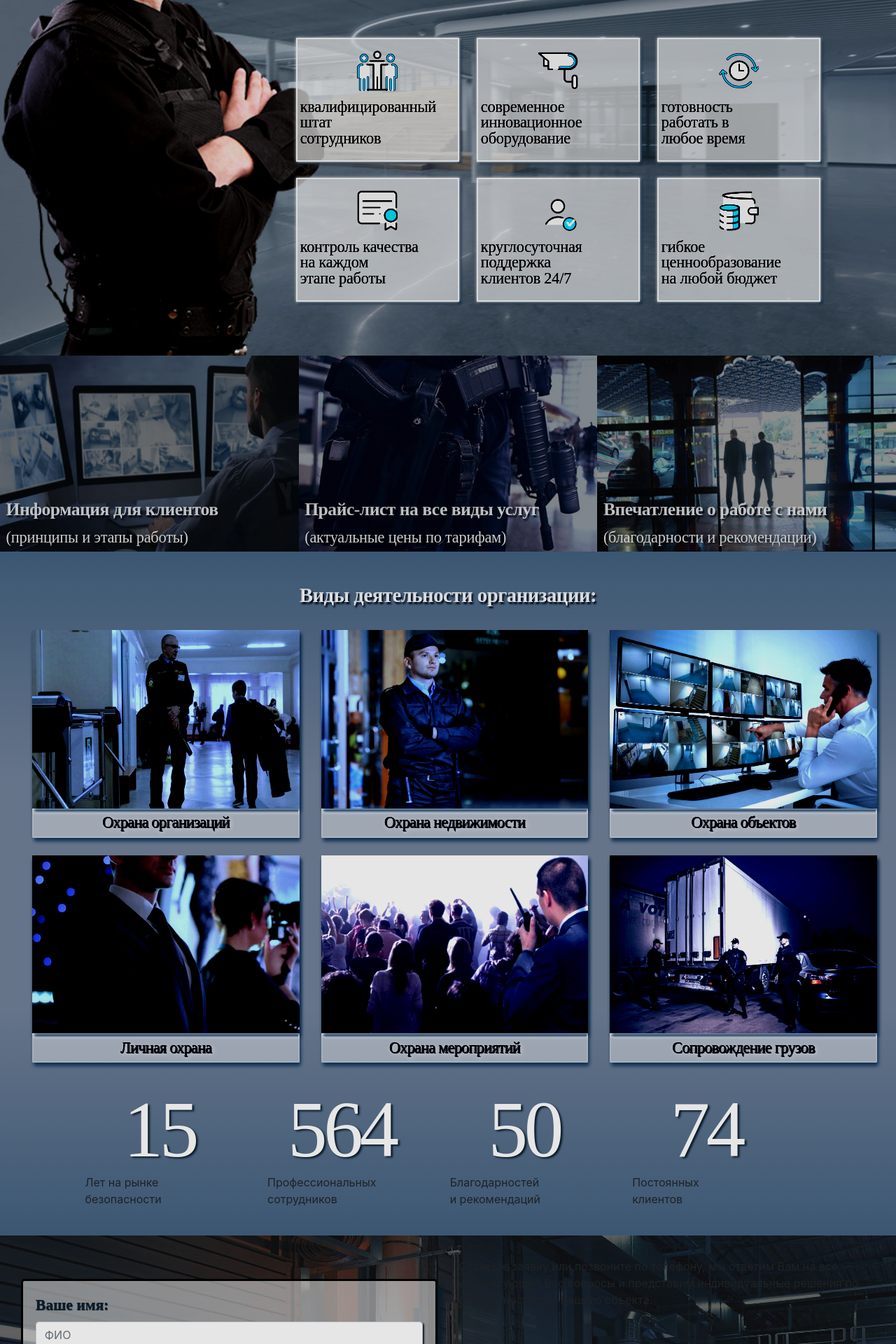
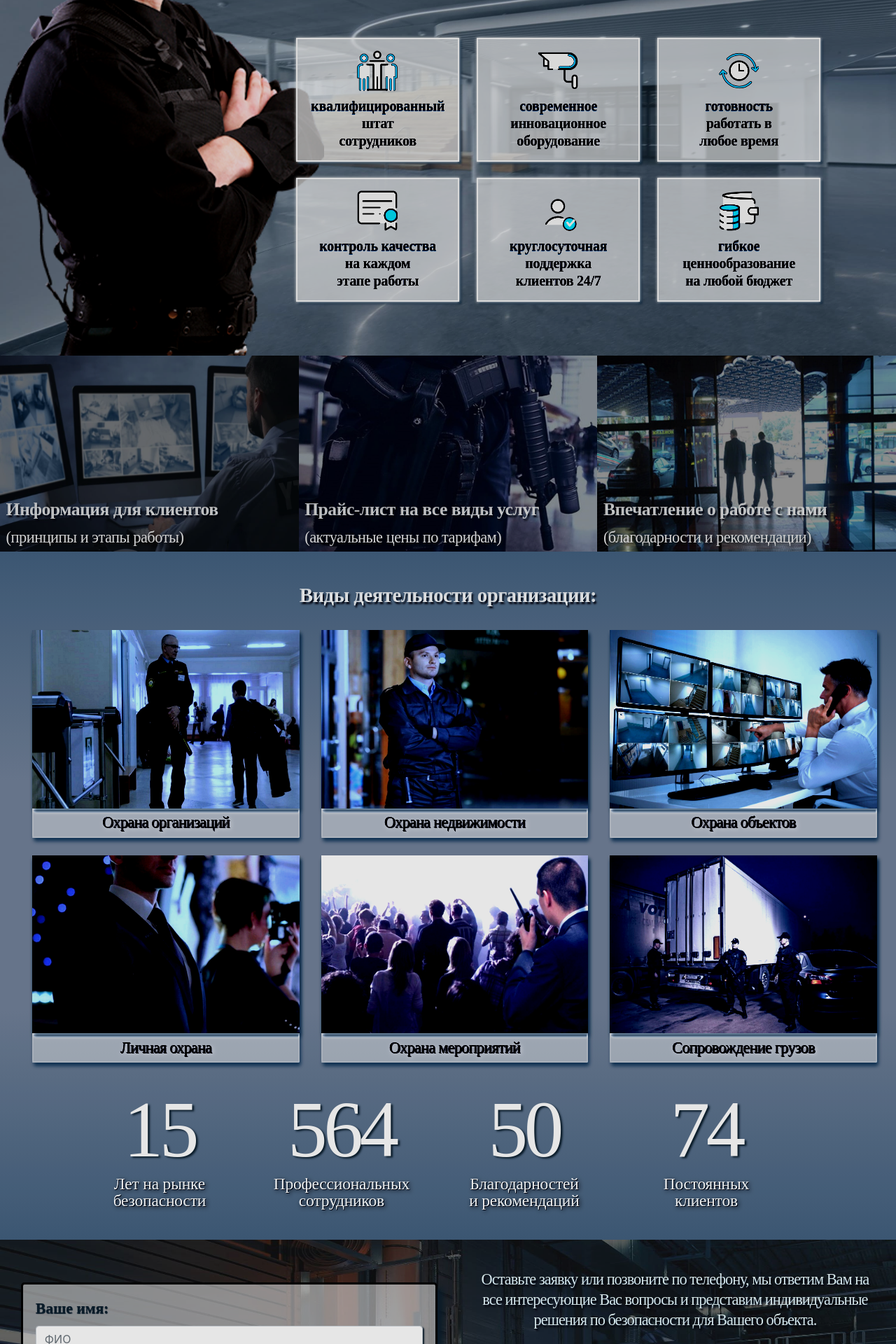
Before and after one commit to AnigalHub/Valencia, a Nuxt app: page / in a window 1280 px wide. Shown: the part 340-2260 px from the top of the page at 70% size. Built offline with nearby package versions, Linux system fonts and the light colour scheme; a web font is replaced by a local one.

Commit message:
изменено название класса, отвечающего за текст

```diff
--- a/components/LandingPage/advantages.vue
+++ b/components/LandingPage/advantages.vue
@@ -5,7 +5,7 @@
         <div class="type_guard_beautiful_block" v-for="advantage in Advanatages" :key="advantage.index">
           <router-link :to="advantage.link">
             <component :is="advantage.svg"/>
-            <p class="textLandingPage" v-html="advantage.name"></p>
+            <p class="text_Landing_page" v-html="advantage.name"></p>
           </router-link>
         </div>
       </div>
--- a/components/LandingPage/feedback.vue
+++ b/components/LandingPage/feedback.vue
@@ -6,7 +6,7 @@
            <Send_form/>
           </b-col>
           <b-col>
-            <p class="textLandingPage">Оставьте заявку или позвоните по телефону, мы ответим Вам на все интересующие Вас вопросы и представим индивидуальные решения по безопасности для Вашего объекта.</p>
+            <p class="text_Landing_page">Оставьте заявку или позвоните по телефону, мы ответим Вам на все интересующие Вас вопросы и представим индивидуальные решения по безопасности для Вашего объекта.</p>
             <h2>Свяжитесь с нами!</h2>
             <a href="tel:89999999999" class="call_telephone">+7(999)999-99-99</a>
           </b-col>
--- a/components/LandingPage/import_numbers.vue
+++ b/components/LandingPage/import_numbers.vue
@@ -4,7 +4,7 @@
         <div class="flex-container">
           <div v-for="(important_number, index) in important_numbers" :key="index">
             <div class="number">{{important_number.number}}</div>
-            <p class="textLandingPage" v-html="important_number. descr_number"></p>
+            <p class="text_Landing_page" v-html="important_number. descr_number"></p>
           </div>
         </div>
       </b-container>
--- a/components/LandingPage/type.vue
+++ b/components/LandingPage/type.vue
@@ -4,7 +4,7 @@
       <div class="content">
         <div class="container">
           <h2>{{category.category}}</h2>
-          <div class="textLandingPage">{{category.descr_category}}</div>
+          <div class="text_Landing_page">{{category.descr_category}}</div>
         </div>
       </div>
       <div class="overlay"></div>
```
